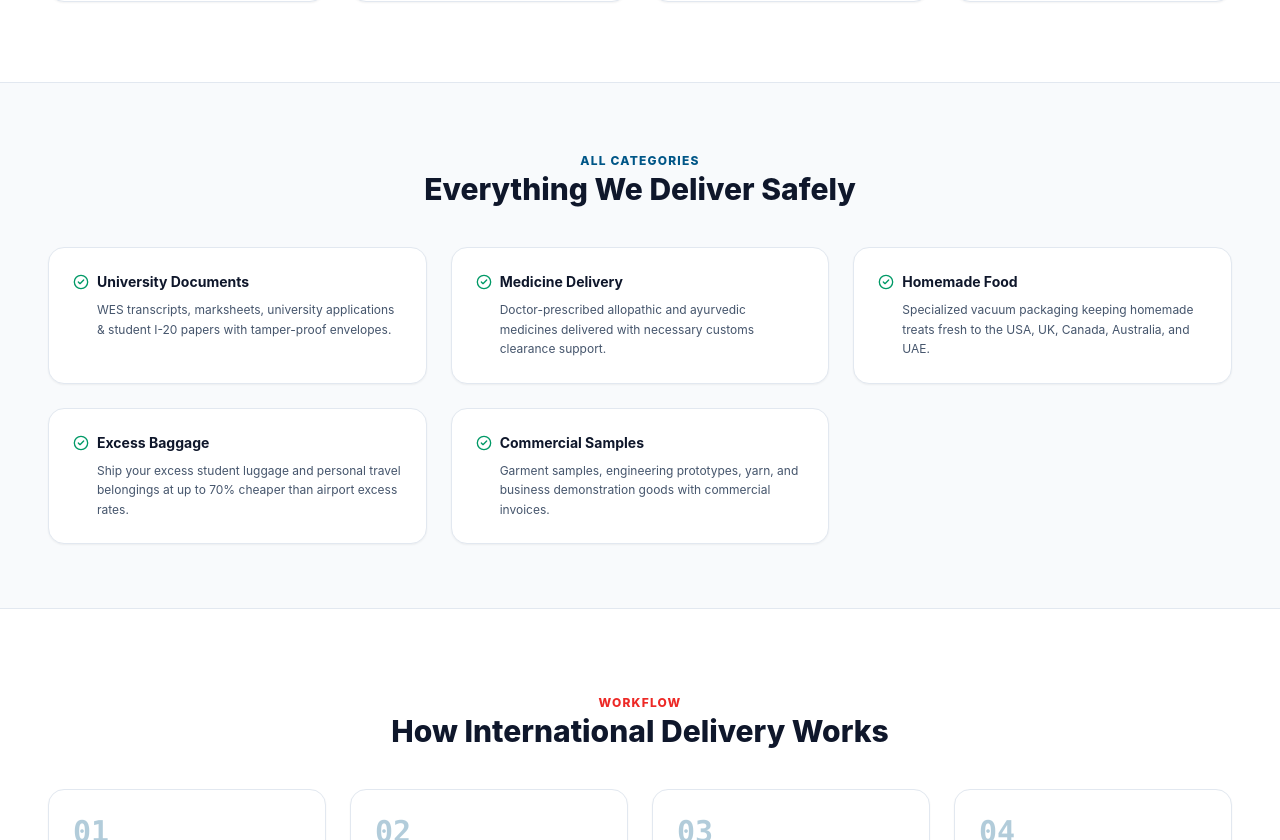
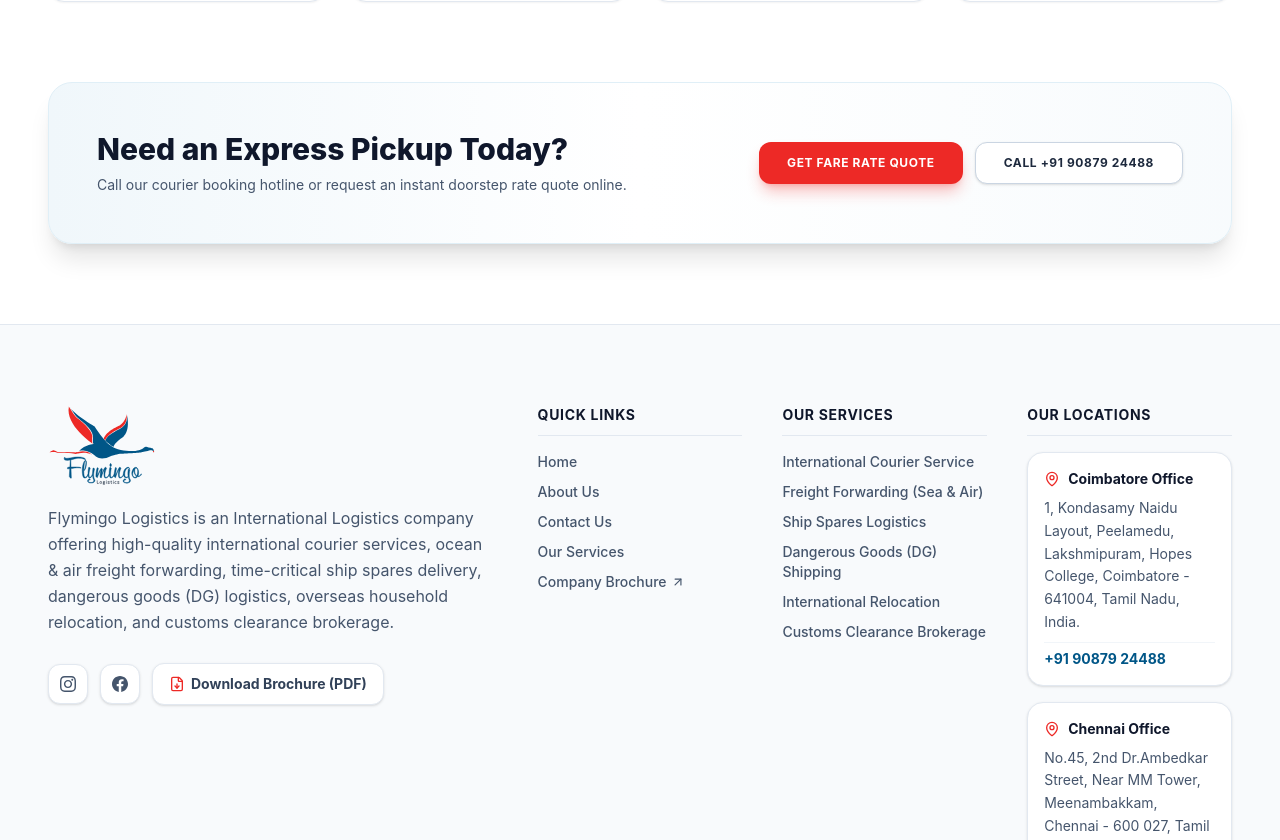
Before and after one commit to nanthakumarsts/Flymingo-Logistics, a React (Vite) app in the folder client/: page /services/international-courier in a window 1280 px wide. Shown: the part 1960-2800 px from the top of the page. Built offline with nearby package versions, Linux system fonts and the light colour scheme.

Commit message:
feat(services): keep 6 content boxes and next C2C section, remove extra sections from service detail page

```diff
--- a/client/src/pages/InternationalCourierPage.jsx
+++ b/client/src/pages/InternationalCourierPage.jsx
@@ -1,7 +1,4 @@
 import React from 'react';
-import {
-  CheckCircle2
-} from 'lucide-react';
 import { BRAND } from '../data/siteData';
 import { PageBanner } from '../components/PageBanner';
 
@@ -15,21 +12,6 @@
     { title: 'Gift Articles', desc: 'Birthday presents, wedding invitations, crafts, and festive mementos.', icon: '/assets/gifts.png' },
     { title: 'Utensils & Cookware', desc: 'Brass, copper, stainless steel, and traditional cooking vessels.', icon: '/assets/utensils.png' },
     { title: 'Legal & Educational Docs', desc: 'Degree certificates, marksheets, power of attorney, and contracts.', icon: '/assets/document.png' }
-  ];
-
-  const DELIVERABLES = [
-    { title: 'University Documents', desc: 'WES transcripts, marksheets, university applications & student I-20 papers with tamper-proof envelopes.' },
-    { title: 'Medicine Delivery', desc: 'Doctor-prescribed allopathic and ayurvedic medicines delivered with necessary customs clearance support.' },
-    { title: 'Homemade Food', desc: 'Specialized vacuum packaging keeping homemade treats fresh to the USA, UK, Canada, Australia, and UAE.' },
-    { title: 'Excess Baggage', desc: 'Ship your excess student luggage and personal travel belongings at up to 70% cheaper than airport excess rates.' },
-    { title: 'Commercial Samples', desc: 'Garment samples, engineering prototypes, yarn, and business demonstration goods with commercial invoices.' }
-  ];
-
-  const STEPS = [
-    { num: '01', title: 'Book a Pickup', desc: 'Schedule a doorstep collection at your home, factory, or office in Coimbatore, Chennai, or across Tamil Nadu.' },
-    { num: '02', title: 'We Pack & Label', desc: 'Our team performs multi-layer corrugated, bubble, or vacuum sealing, along with destination compliant labelling.' },
-    { num: '03', title: 'Global Air Transit', desc: 'Priority uplift via top international airline partners with full real-time milestone tracking.' },
-    { num: '04', title: 'Doorstep Delivery', desc: 'Hassle-free customs clearance and direct delivery into the hands of the consignee with signature proof.' }
   ];
 
   return (
@@ -155,58 +137,6 @@
         </div>
       </section>
 
-      {/* Everything We Deliver */}
-      <section className="bg-slate-50 border-y border-slate-200 py-16">
-        <div className="max-w-[1800px] mx-auto px-4 sm:px-6 lg:px-8 xl:px-12 space-y-10">
-          <div className="text-center space-y-2 max-w-xl mx-auto">
-            <span className="text-xs font-extrabold uppercase tracking-widest text-brand-blue">
-              All Categories
-            </span>
-            <h2 className="text-3xl font-extrabold text-slate-900">
-              Everything We Deliver Safely
-            </h2>
-          </div>
-
-          <div className="grid grid-cols-1 md:grid-cols-2 lg:grid-cols-3 gap-6">
-            {DELIVERABLES.map((d, idx) => (
-              <div key={idx} className="bg-white rounded-2xl p-6 border border-slate-200 shadow-xs space-y-2">
-                <div className="flex items-center gap-2">
-                  <CheckCircle2 className="w-4 h-4 text-emerald-600 flex-shrink-0" />
-                  <h3 className="text-sm font-bold text-slate-900">{d.title}</h3>
-                </div>
-                <p className="text-xs text-slate-600 leading-relaxed pl-6">
-                  {d.desc}
-                </p>
-              </div>
-            ))}
-          </div>
-        </div>
-      </section>
-
-      {/* How It Works */}
-      <section className="max-w-[1800px] mx-auto px-4 sm:px-6 lg:px-8 xl:px-12 space-y-10">
-        <div className="text-center space-y-2 max-w-xl mx-auto">
-          <span className="text-xs font-extrabold uppercase tracking-widest text-brand-red">
-            Workflow
-          </span>
-          <h2 className="text-3xl font-extrabold text-slate-900">
-            How International Delivery Works
-          </h2>
-        </div>
-
-        <div className="grid grid-cols-1 sm:grid-cols-2 lg:grid-cols-4 gap-6">
-          {STEPS.map((s, idx) => (
-            <div key={idx} className="bg-white rounded-2xl p-6 border border-slate-200 shadow-xs space-y-3 relative">
-              <div className="text-3xl font-black font-mono text-brand-blue/30">
-                {s.num}
-              </div>
-              <h3 className="text-base font-bold text-slate-900">{s.title}</h3>
-              <p className="text-xs text-slate-600 leading-relaxed">{s.desc}</p>
-            </div>
-          ))}
-        </div>
-      </section>
-
       {/* CTA Box (Light Theme) */}
       <section className="max-w-[1800px] mx-auto px-4 sm:px-6 lg:px-8 xl:px-12">
         <div className="bg-gradient-to-r from-brand-blue-50 via-white to-brand-blue-50/50 rounded-3xl p-8 sm:p-12 text-slate-900 flex flex-col md:flex-row items-center justify-between gap-6 shadow-xl border border-brand-blue-100">
```
